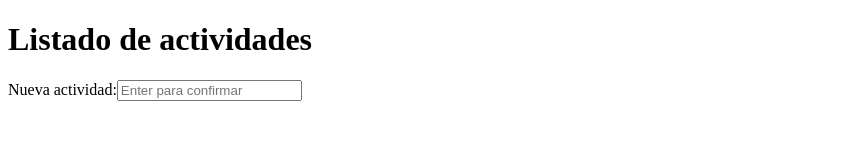
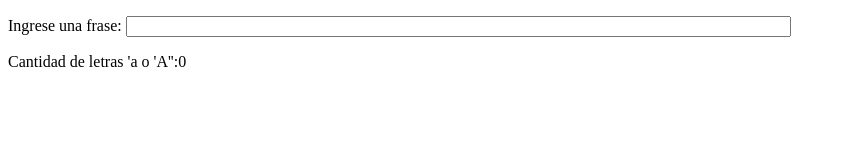
Before and after one commit to Frangnd/abdala, a plain HTML site: page 7/index.html in a window 1280 px wide. Shown: the whole page, without its empty margins (0-846 px from the left). Drawn offline with nearby package versions, Linux system fonts and the light colour scheme.

Commit message:
Update index.html

```diff
--- a/7/index.html
+++ b/7/index.html
@@ -7,28 +7,26 @@
 </head>
 <body>
   <div id="aplicacion">
-    <h1>Listado de actividades</h1>
-    <ol>
-      <li v-for="actividad in actividades">
-        {{actividad}}
-      </li>
-    </ol>
-    Nueva actividad:<input type="text" v-on:keyup.enter="actualizarLista" v-model="actividad" placeholder="Enter para confirmar">
+    <p>Ingrese una frase:
+      <input v-model="frase" v-on:keyup="contabilizarLetrasA" type="text" size="80">
+    </p>
+    <p>Cantidad de letras 'a o 'A'':{{cantidadLetrasa}}</p>
   </div>
-
   <script src="https://cdn.jsdelivr.net/npm/vue@2.5.16/dist/vue.js"></script>
-
   <script>
     var app=new Vue({
       el: '#aplicacion',
       data:{
-        actividad: '',
-        actividades: []
+        cantidadLetrasa: 0,
+        frase: ''
       },
       methods: {
-        actualizarLista: function() {
-          this.actividades.push(this.actividad);
-          this.actividad = '';
+        contabilizarLetrasA: function () {
+          var cant=0;
+          for(var f=0; f<this.frase.length; f++)
+            if (this.frase[f]=='a' || this.frase[f]=='A')
+              cant++;
+          this.cantidadLetrasa=cant;
         }
       }
     })
```
